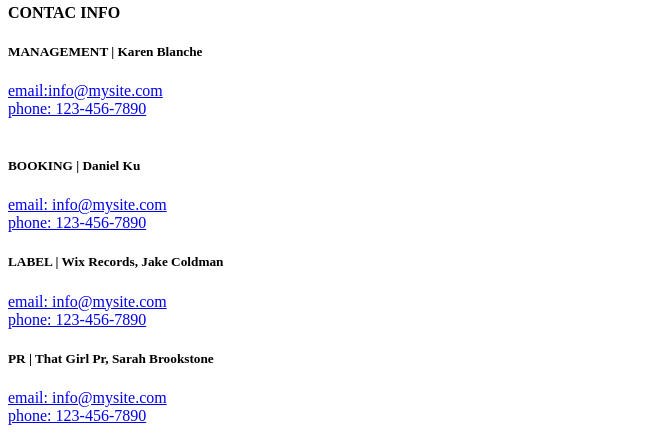
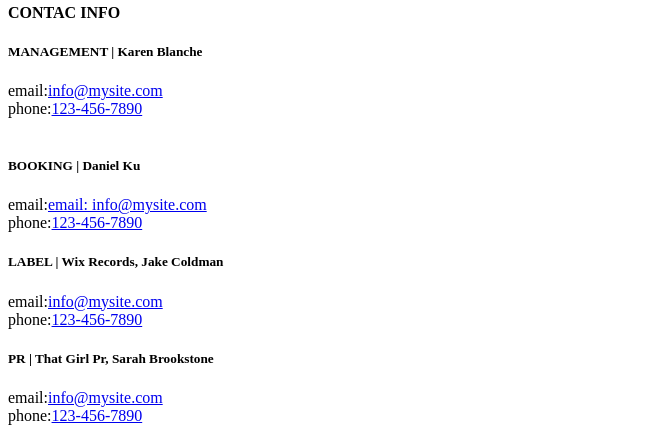
Before and after one commit to JorgeSegura22/emiliacole, a plain HTML site: page views/contacto.html in a window 1280 px wide. Shown: the part 791-1224 px from the top of the page, without its empty margins (0-663 px from the left). Drawn offline with Linux system fonts and the light colour scheme.

Commit message:
modifique contacto.html

```diff
--- a/views/contacto.html
+++ b/views/contacto.html
@@ -38,25 +38,25 @@
                 <h4>CONTAC INFO</h4>
                 <article>
                 <h5>MANAGEMENT | Karen Blanche</h5>
-                <a href="mailto:info@mysite.com">email:info@mysite.com</a><br>
-                <a href="tel:123-456-7890">phone: 123-456-7890</a>
+                <span>email:</span><a href="mailto:info@mysite.com">info@mysite.com</a><br>
+                <span>phone:</span><a href="tel:123-456-7890">123-456-7890</a>
                 </article><br>
                 <article>
                     <h5>BOOKING | Daniel Ku</h5>
-                    <a href="mailto:info@mysite.com">email: info@mysite.com</a><br>
-                    <a href="tel:123-456-7890">phone: 123-456-7890</a>
+                    <span>email:</span><a href="mailto:info@mysite.com">email: info@mysite.com</a><br>
+                    <span>phone:</span><a href="tel:123-456-7890">123-456-7890</a>
 
                 </article>
                 <article>
                     <h5 >LABEL | Wix Records, Jake Coldman</h5>
-                    <a href="mailto:info@mysite.com">email: info@mysite.com</a><br>
-                    <a href="tel:123-456-7890">phone: 123-456-7890</a>
+                    <span>email:</span><a href="mailto:info@mysite.com">info@mysite.com</a><br>
+                    <span>phone:</span><a href="tel:123-456-7890">123-456-7890</a>
 
                 </article>
                 <article>
                     <h5>PR | That Girl Pr, Sarah Brookstone</h5>
-                    <a href="mailto:info@mysite.com">email: info@mysite.com </a><br>
-                    <a href="tel:123-456-7890">phone: 123-456-7890</a>
+                    <span>email:</span><a href="mailto:info@mysite.com">info@mysite.com </a><br>
+                    <span>phone:</span><a href="tel:123-456-7890">123-456-7890</a>
                 </article>
 
 
```
